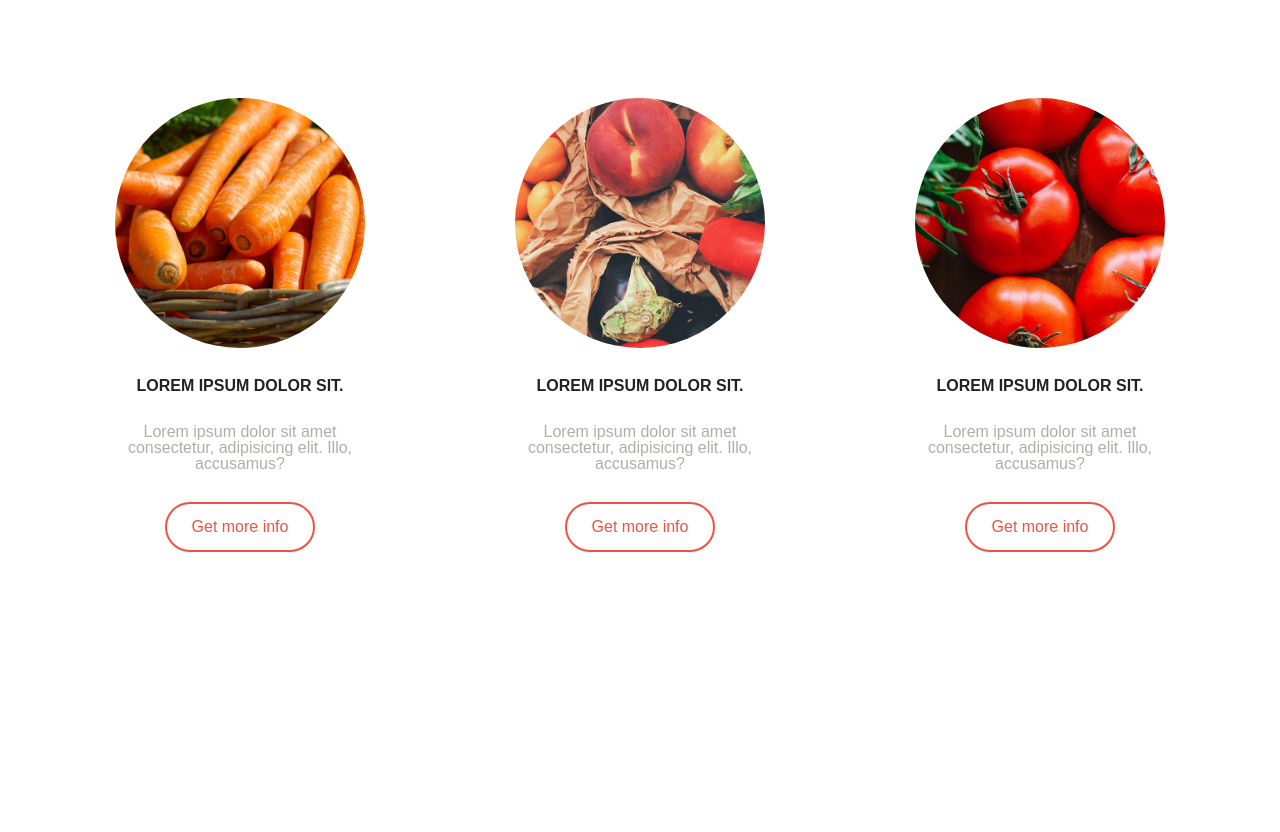
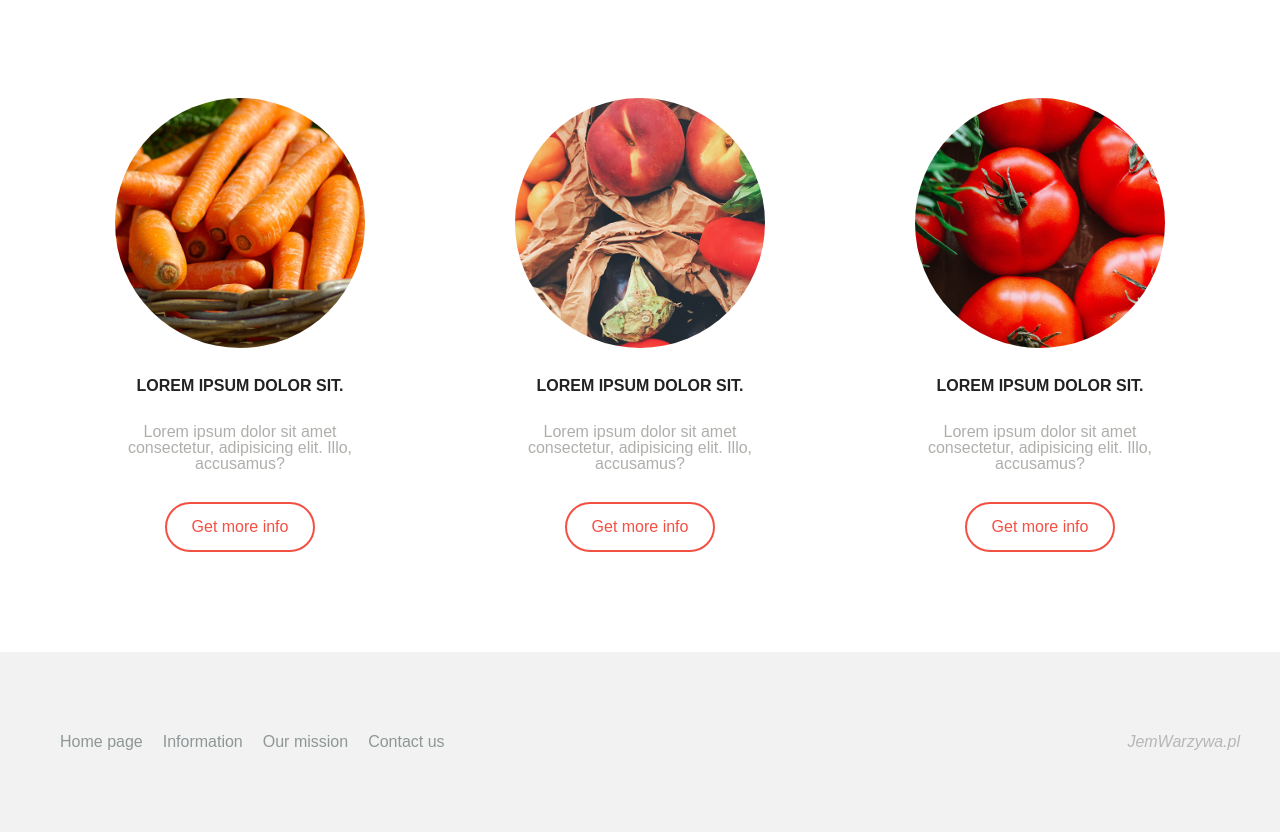
Before and after one commit to PawelTargonski/VegetablesHTML, a plain HTML site: page index.html in a window 1280 px wide. Shown: the part 647-1479 px from the top of the page. Before the commit the page ends 1299 px from the top, so only its background shows below. Drawn offline with Linux system fonts and the light colour scheme; a web font is replaced by a local one.

Commit message:
footer, minipreview

```diff
--- a/css/style.css
+++ b/css/style.css
@@ -81,3 +81,30 @@ body {
     display: flex;
     justify-content: space-around;
 }
+.page-footer{
+    height: 180px;
+    background: #F2F2F2;
+}
+.page-footer .container{
+    display: flex;
+    justify-content: space-between;
+    align-items: center;
+    height: 100%;
+}
+.page-footer-nav-list{
+    display: flex;
+}
+.page-footer-nav-list li{
+    margin-left: 20px;
+}
+.page-footer-nav-list a{
+    text-decoration: none;
+    color: #8E9696;
+}
+.page-footer-nav-list a:hover{
+    color: #F35044;
+}
+.page-footer-copyright{
+    color: #B6B6B6;
+    font-style: italic;
+}
--- a/index.html
+++ b/index.html
@@ -62,6 +62,20 @@
             </article>
         </div>
     </main>
-
+    <footer class="page-footer">
+        <div class="container">
+            <nav class="page-footer-nav">
+                <ul class="page-footer-nav-list">
+                    <li><a href="#">Home page</a></li>
+                    <li><a href="#">Information</a></li>
+                    <li><a href="#">Our mission</a></li>
+                    <li><a href="#">Contact us</a></li>
+                </ul>
+            </nav>
+            <small class="page-footer-copyright">
+                JemWarzywa.pl
+            </small>
+        </div>
+    </footer>
 </body>
 </html>
```
Also changed, not shown: 1 other file.
